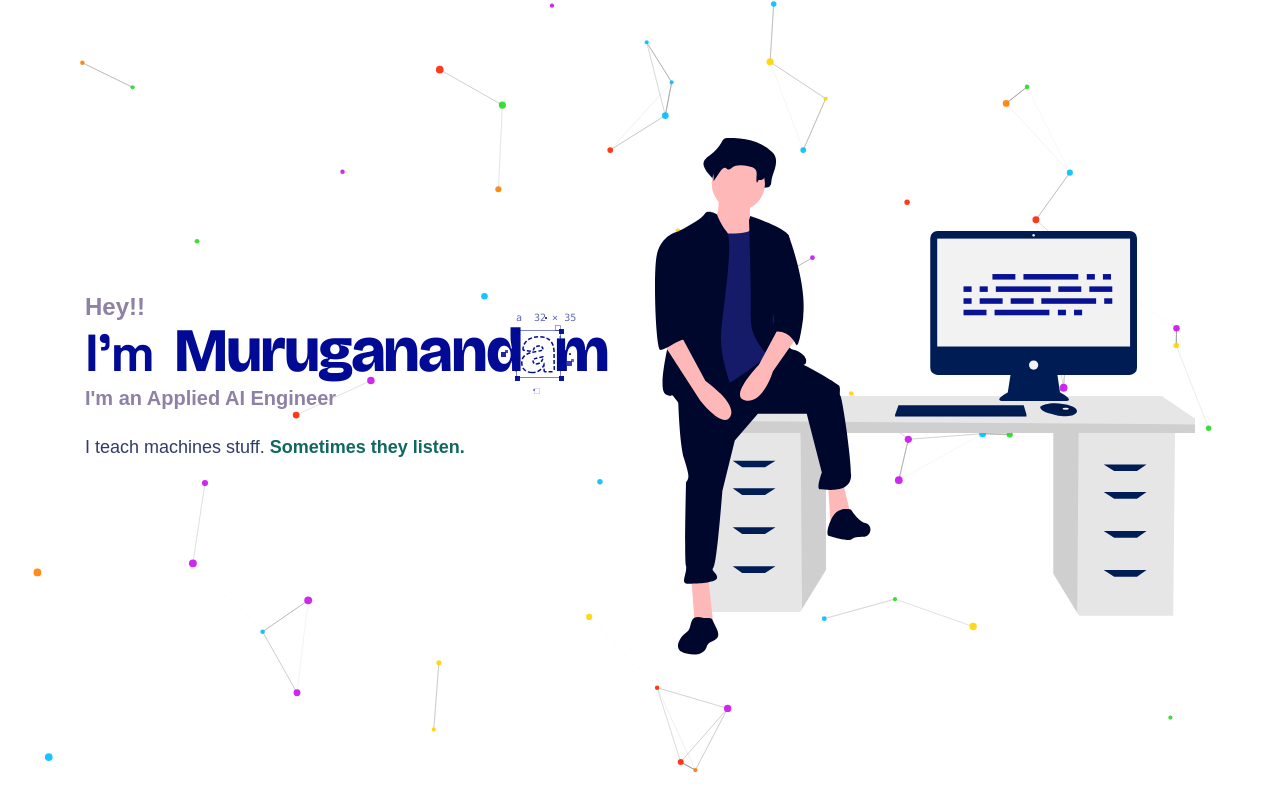
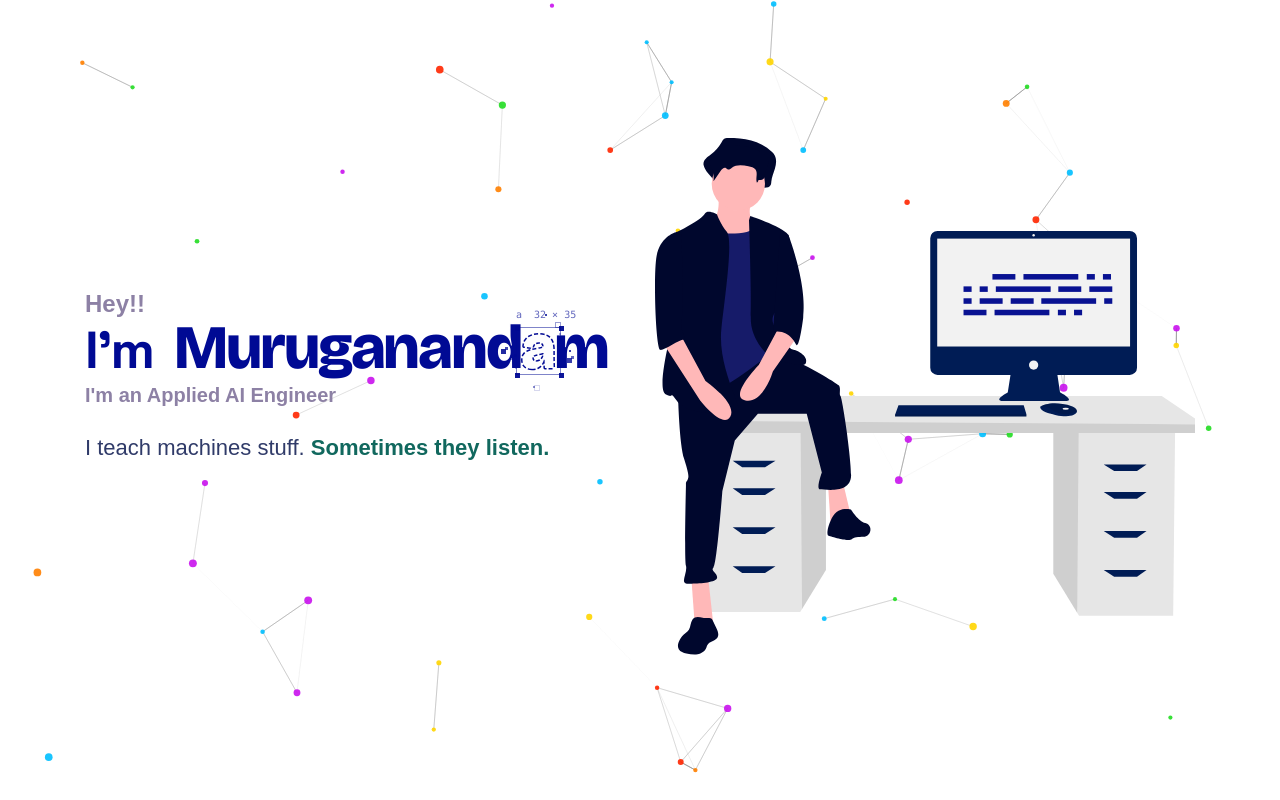
Before and after one commit to MuruganandamMG/Portfolio-doodle, a React (Vite) app: page / in a window 1280 px wide. Shown: the top 800 px of the page. Built offline with nearby package versions, Linux system fonts and the light colour scheme; a web font is replaced by a local one.

Commit message:
Increase hero tagline font size

```diff
--- a/src/App.scss
+++ b/src/App.scss
@@ -92,7 +92,7 @@ $primaryColorLight: #8d81a5;
 
 .hero-tagline {
 	color: #303b69;
-	font-size: 1.125rem;
+	font-size: 1.375rem;
 }
 
 .hero-tagline span {
```
